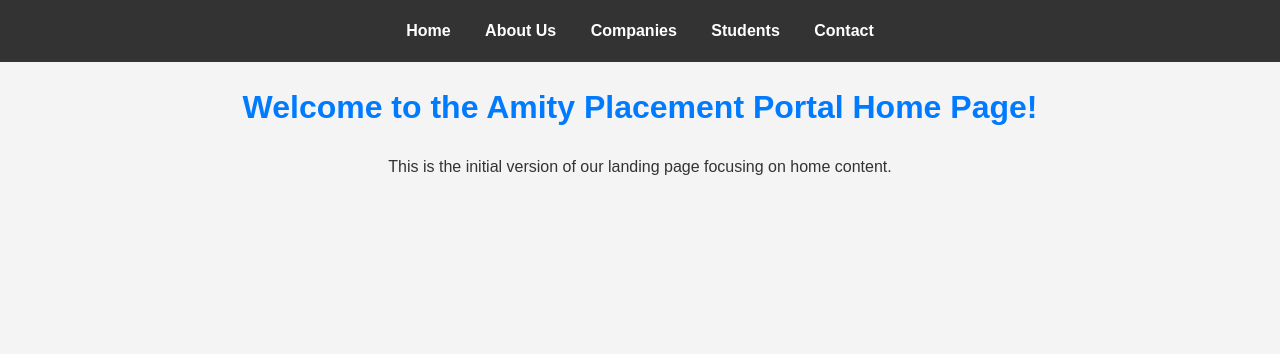
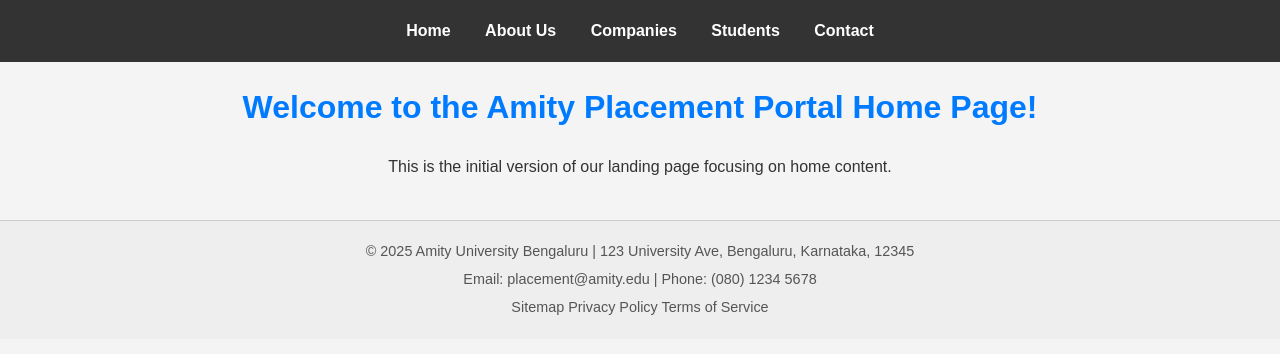
Before and after one commit to Rohith-084/placement-portal, a plain HTML site: page index.html in a window 1280 px wide. Drawn offline with Linux system fonts and the light colour scheme.

Commit message:
Added a simple footer.

```diff
--- a/index.html
+++ b/index.html
@@ -18,5 +18,14 @@
     </nav>
     <h1>Welcome to the Amity Placement Portal Home Page!</h1>
     <p>This is the initial version of our landing page focusing on home content.</p>
+    <footer>
+        <p>&copy; 2025 Amity University Bengaluru | 123 University Ave, Bengaluru, Karnataka, 12345</p>
+        <p>Email: <a href="mailto:placement@amity.edu">placement@amity.edu</a> | Phone: (080) 1234 5678</p>
+        <p>
+            <a href="#">Sitemap</a>
+            <a href="#">Privacy Policy</a>
+            <a href="#">Terms of Service</a>
+        </p>
+    </footer>
 </body>
 </html>
--- a/style.css
+++ b/style.css
@@ -47,3 +47,29 @@ p {
     margin-bottom: 15px;
     text-align: center;
 }
+footer {
+    background-color: #eee;
+    color: #555;
+    text-align: center;
+    padding: 1em 0;
+    margin-top: 40px;
+    font-size: 0.9em;
+    border-top: 1px solid #ccc;
+    width: 100%;
+    box-sizing: border-box;
+}
+
+footer p {
+    margin: 5px 0;
+    padding: 0 10px;
+}
+
+footer a {
+    color: #555;
+    text-decoration: none;
+}
+
+footer a:hover {
+    text-decoration: underline;
+    color: #333;
+}
```
